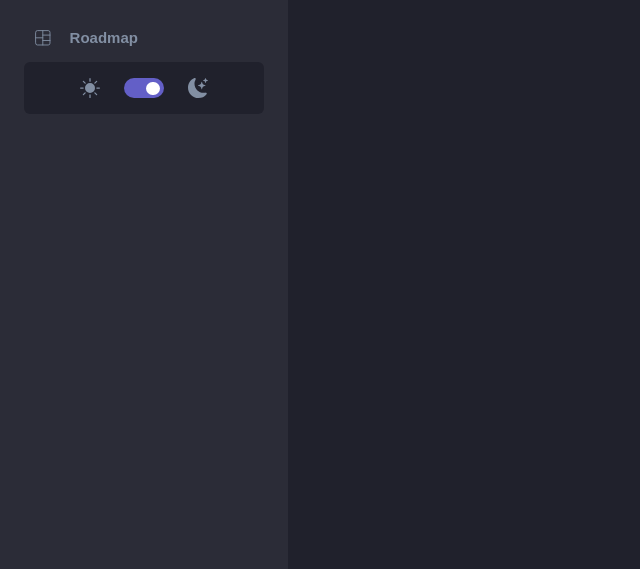
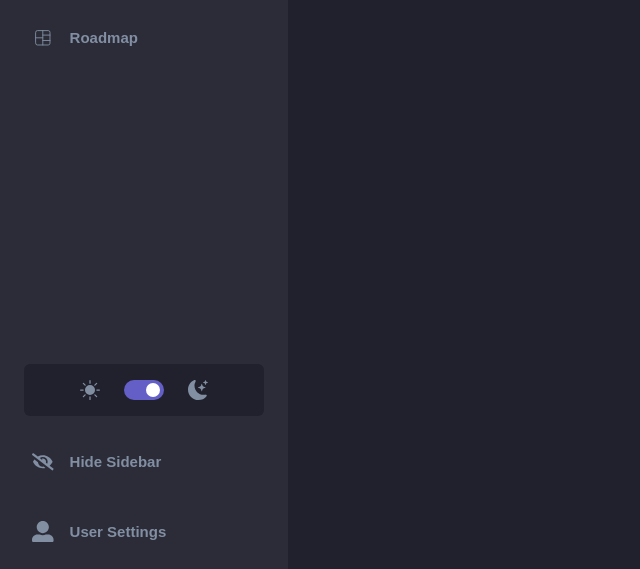
Before and after one commit to bartek-dec/kanban-task-manager-mern, a React (Create React App) app in the folder client/: page / in a window 1280 px wide. Shown: the part 228-797 px from the top of the page, without its empty margins (0-640 px from the left). Built offline with nearby package versions, Linux system fonts and the light colour scheme; sample sign-in values are in the browser's storage.

Commit message:
added show/hide sidebar functionality

```diff
--- a/client/src/components/HideButton.js
+++ b/client/src/components/HideButton.js
@@ -1,9 +1,17 @@
 import styled from "styled-components";
 import {FaEyeSlash} from 'react-icons/fa';
+import {useDispatch} from "react-redux";
+import {hideSidebar} from "../features/sidebarSlice/sidebarSlice";
 
 const HideButton = () => {
+    const dispatch = useDispatch();
+
+    const handleClick = () => {
+        dispatch(hideSidebar());
+    }
+
     return (
-        <Wrapper type='button' className='board-btn'>
+        <Wrapper type='button' className='board-btn' onClick={handleClick}>
             <FaEyeSlash className='icon-img'/>
             <h4>Hide Sidebar</h4>
         </Wrapper>
--- a/client/src/components/ShowButton.js
+++ b/client/src/components/ShowButton.js
@@ -1,10 +1,50 @@
 import styled from "styled-components";
 import {BsEye} from 'react-icons/bs';
+import {useRef, useEffect, useState} from "react";
+import {useSelector, useDispatch} from "react-redux";
+import {showSidebar} from "../features/sidebarSlice/sidebarSlice";
 
 const ShowButton = () => {
+    const [width, setWidth] = useState(window.innerWidth);
+    const {isSidebarVisible} = useSelector((state) => state.sidebar);
+    const dispatch = useDispatch();
+    const btnRef = useRef(null);
+
+    const checkWidth = () => {
+        setWidth(window.innerWidth);
+    }
+
+    useEffect(() => {
+        window.addEventListener('resize', checkWidth);
+        // hide button when screen size is less than 650px
+        if (width < 650) {
+            btnRef.current.classList.remove('visible');
+        }
+
+        // show button when screen size is more than 650px and sidebar is hidden
+        if (width >= 650 && !isSidebarVisible) {
+            btnRef.current.classList.add('visible');
+        }
+
+        return () => {
+            window.removeEventListener('resize', checkWidth);
+        };
+    });
+
+    useEffect(() => {
+        if (isSidebarVisible) {
+            btnRef.current.classList.remove('visible');
+        } else {
+            btnRef.current.classList.add('visible');
+        }
+    }, [isSidebarVisible]);
+
+    const handleClick = () => {
+        dispatch(showSidebar());
+    }
 
     return (
-        <Wrapper type='button'>
+        <Wrapper type='button' ref={btnRef} onClick={handleClick}>
             <BsEye className='icon-img show-icon'/>
         </Wrapper>
     );
@@ -15,7 +55,9 @@ export default ShowButton;
 const Wrapper = styled.button`
   position: fixed;
   left: 0;
-  bottom: 20rem;
+  bottom: calc(var(--Settings-Height) / 2);
+  transform: translateY(54%);
+
   border: none;
   border-bottom-right-radius: var(--border-radius-24);
   border-top-right-radius: var(--border-radius-24);
@@ -24,9 +66,7 @@ const Wrapper = styled.button`
   padding-left: 1.25rem;
   background-color: var(--Main-Purple);
   transition: var(--transition);
-
-  display: flex;
-  align-items: center;
+  display: none;
 
   &:hover {
     background-color: var(--Main-Purple-Hover-3);
--- a/client/src/components/Sidebar.js
+++ b/client/src/components/Sidebar.js
@@ -1,12 +1,15 @@
 import styled from "styled-components";
-import {Logo, BoardListItem, ToggleTheme} from '../components'
+import {Logo, BoardListItem, ToggleTheme, HideButton, ShowButton, UserButton} from '../components';
+import {useSelector} from "react-redux";
 
 const Sidebar = () => {
+    const {isSidebarVisible} = useSelector((state) => state.sidebar);
+
     const titles = ['platform launch', 'marketing plan', 'roadmap']
 
     return (
         <Wrapper>
-            <div className='container '>
+            <div className={isSidebarVisible ? 'container' : 'container hide-sidebar'}>
                 <div className='logo-container'>
                     <Logo/>
                 </div>
@@ -18,7 +21,12 @@ const Sidebar = () => {
                     })}
                 </div>
 
-                <ToggleTheme/>
+                <div className='settings-container'>
+                    <ToggleTheme/>
+                    <HideButton/>
+                    <UserButton/>
+                </div>
+                <ShowButton/>
             </div>
         </Wrapper>
     );
@@ -27,8 +35,6 @@ const Sidebar = () => {
 export default Sidebar;
 
 const Wrapper = styled.aside`
-  position: relative;
-
   .container {
     width: 18rem;
     height: 100vh;
@@ -47,6 +53,7 @@ const Wrapper = styled.aside`
 
   .boards-container {
     width: 100%;
+    height: calc(100vh - (var(--Navbar-Height) + var(--Settings-Height)));
   }
 
   .boards-header {
@@ -57,6 +64,15 @@ const Wrapper = styled.aside`
     padding-left: 2rem;
     margin-bottom: 0.5rem;
     color: var(--Medium-Grey);
+  }
+
+  .settings-container {
+    height: var(--Settings-Height);
+    padding: 1rem 0;
+
+    display: flex;
+    flex-direction: column;
+    justify-content: space-between;
   }
 
   @media (min-width: 650px) {
--- /dev/null
+++ b/client/src/features/sidebarSlice/sidebarSlice.js
@@ -0,0 +1,22 @@
+import {createSlice} from "@reduxjs/toolkit";
+
+const initialState = {
+    isSidebarVisible: true
+}
+
+const sidebarSlice = createSlice({
+    name: 'sidebarSlice',
+    initialState,
+    reducers: {
+        showSidebar: (state) => {
+            state.isSidebarVisible = true;
+        },
+        hideSidebar: (state) => {
+            state.isSidebarVisible = false;
+        }
+    }
+});
+
+export default sidebarSlice.reducer;
+
+export const {showSidebar, hideSidebar} = sidebarSlice.actions;
--- a/client/src/index.css
+++ b/client/src/index.css
@@ -161,3 +161,7 @@ img {
     background-color: var(--Main-Purple);
     color: var(--White);
 }
+
+.visible{
+    display: block !important;
+}
--- a/client/src/store.js
+++ b/client/src/store.js
@@ -2,12 +2,14 @@ import {configureStore} from "@reduxjs/toolkit";
 import registerLoginSlice from "./features/registerLogin/registerLoginSlice";
 import boardSlice from "./features/board/boardSlice";
 import themeSlice from "./features/theme/themeSlice";
+import sidebarSlice from "./features/sidebarSlice/sidebarSlice";
 
 const store = configureStore({
     reducer: {
         register: registerLoginSlice,
         board: boardSlice,
-        theme: themeSlice
+        theme: themeSlice,
+        sidebar: sidebarSlice
     }
 });
 
```
